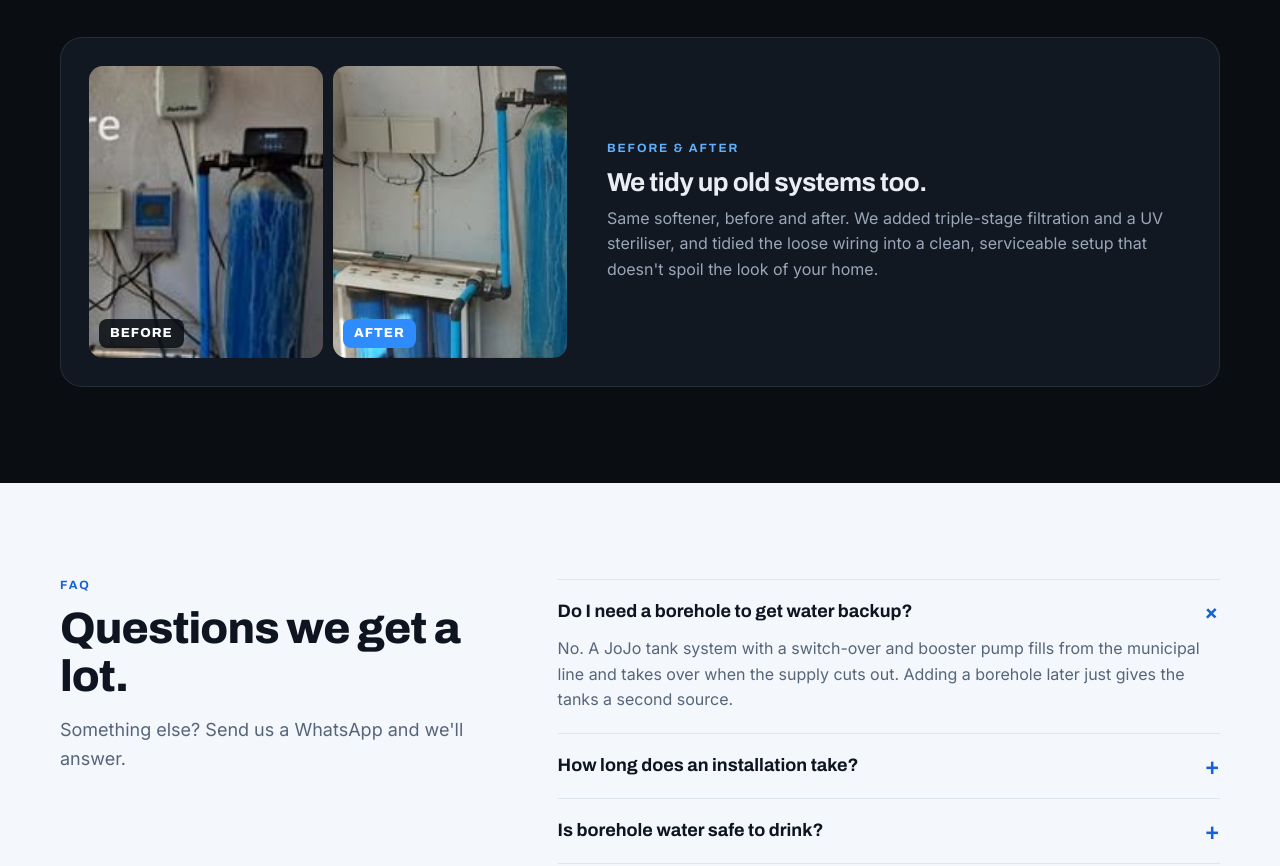
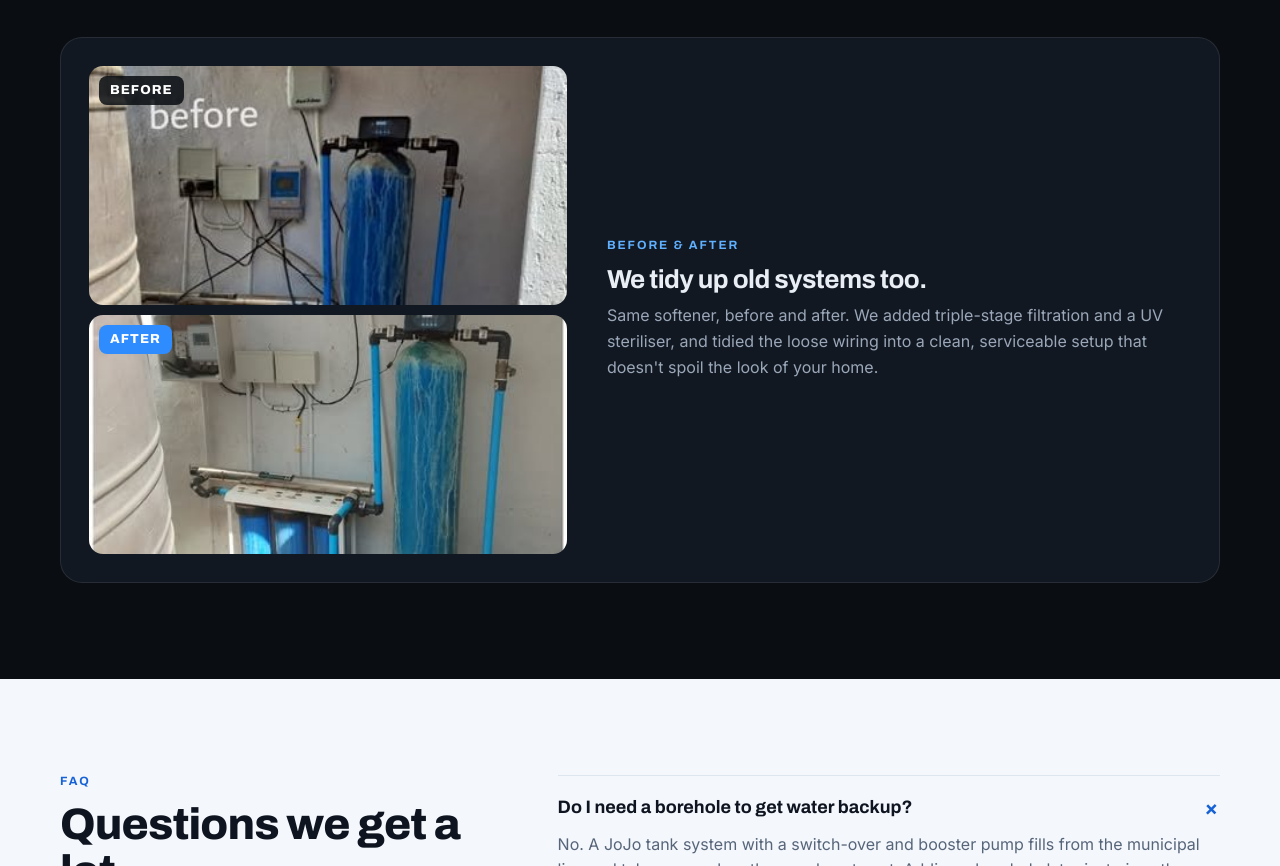
Before and after one commit to dannyschaffer/pumpedup-preview, a plain HTML site: page index.html in a window 1280 px wide. Shown: the part 4911-5777 px from the top of the page. Drawn offline with Linux system fonts and the light colour scheme.

Commit message:
Before/after: stack full-width, labels top-left
Co-Authored-By: Claude Opus 5.5 <noreply@anthropic.com>

```diff
--- a/index.html
+++ b/index.html
@@ -144,10 +144,10 @@ section{padding:96px 0}
 .gallery img.wide{grid-column:span 2;aspect-ratio:2/1}
 @media (max-width:760px){.gallery{grid-template-columns:1fr 1fr}}
 .ba{margin-top:40px;display:grid;grid-template-columns:.9fr 1.1fr;gap:40px;align-items:center;background:var(--ink-2);border:1px solid var(--line);border-radius:22px;padding:28px}
-.ba-pair{display:grid;grid-template-columns:1fr 1fr;gap:10px}
+.ba-pair{display:grid;grid-template-columns:1fr;gap:10px}
 .ba-pair figure{position:relative;margin:0}
-.ba-pair img{border-radius:14px;width:100%;aspect-ratio:4/5;object-fit:cover;object-position:center 60%}
-.ba-pair figcaption{position:absolute;left:10px;bottom:10px;font:800 13px/1 Archivo,sans-serif;letter-spacing:.08em;text-transform:uppercase;background:rgba(10,13,18,.85);color:#fff;padding:8px 11px;border-radius:8px}
+.ba-pair img{border-radius:14px;width:100%;aspect-ratio:2/1;object-fit:cover;object-position:center 40%}
+.ba-pair figcaption{position:absolute;left:10px;top:10px;font:800 13px/1 Archivo,sans-serif;letter-spacing:.08em;text-transform:uppercase;background:rgba(10,13,18,.85);color:#fff;padding:8px 11px;border-radius:8px}
 .ba-pair figcaption.after{background:var(--blue)}
 .ba h3{font-size:26px;margin-bottom:10px}
 .ba p{color:var(--muted)}
```
